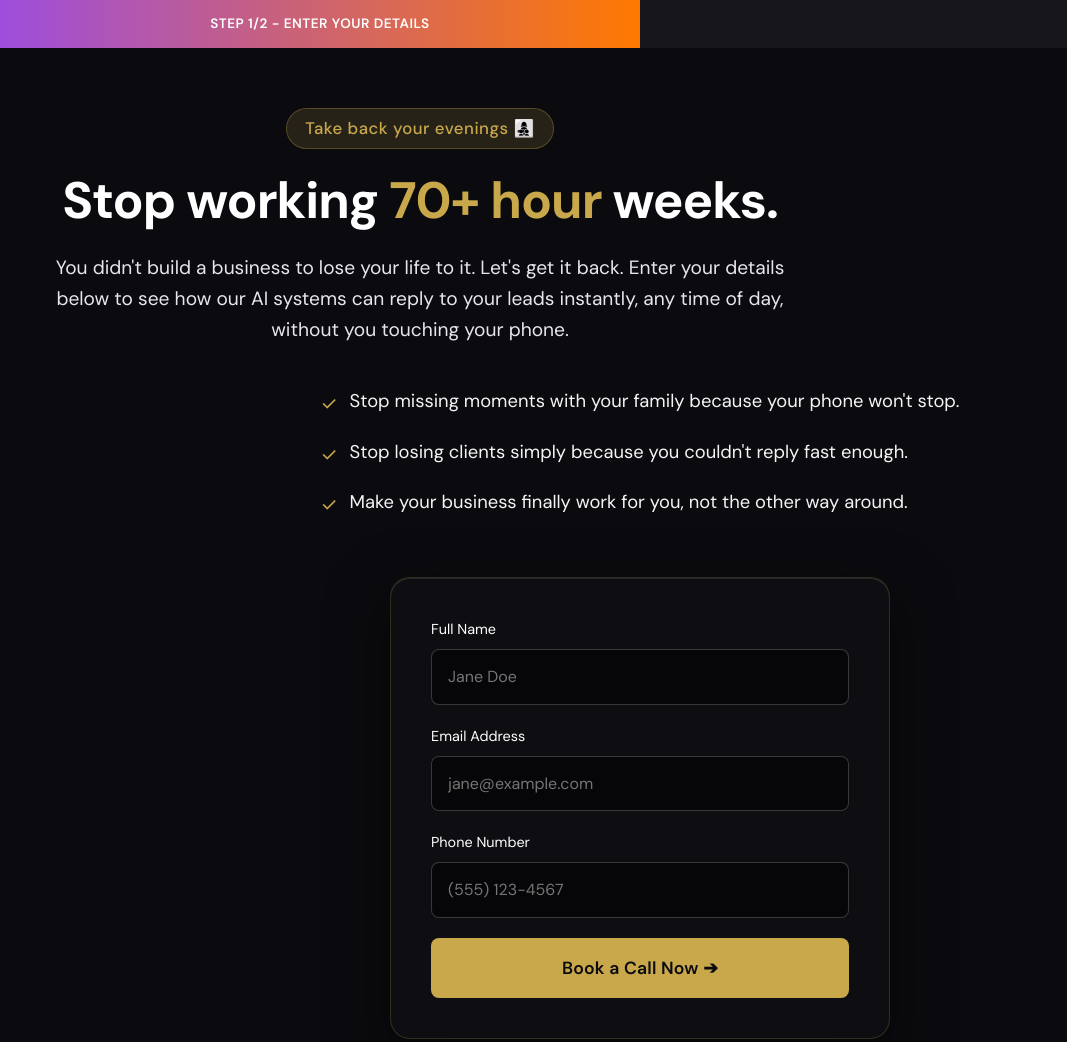
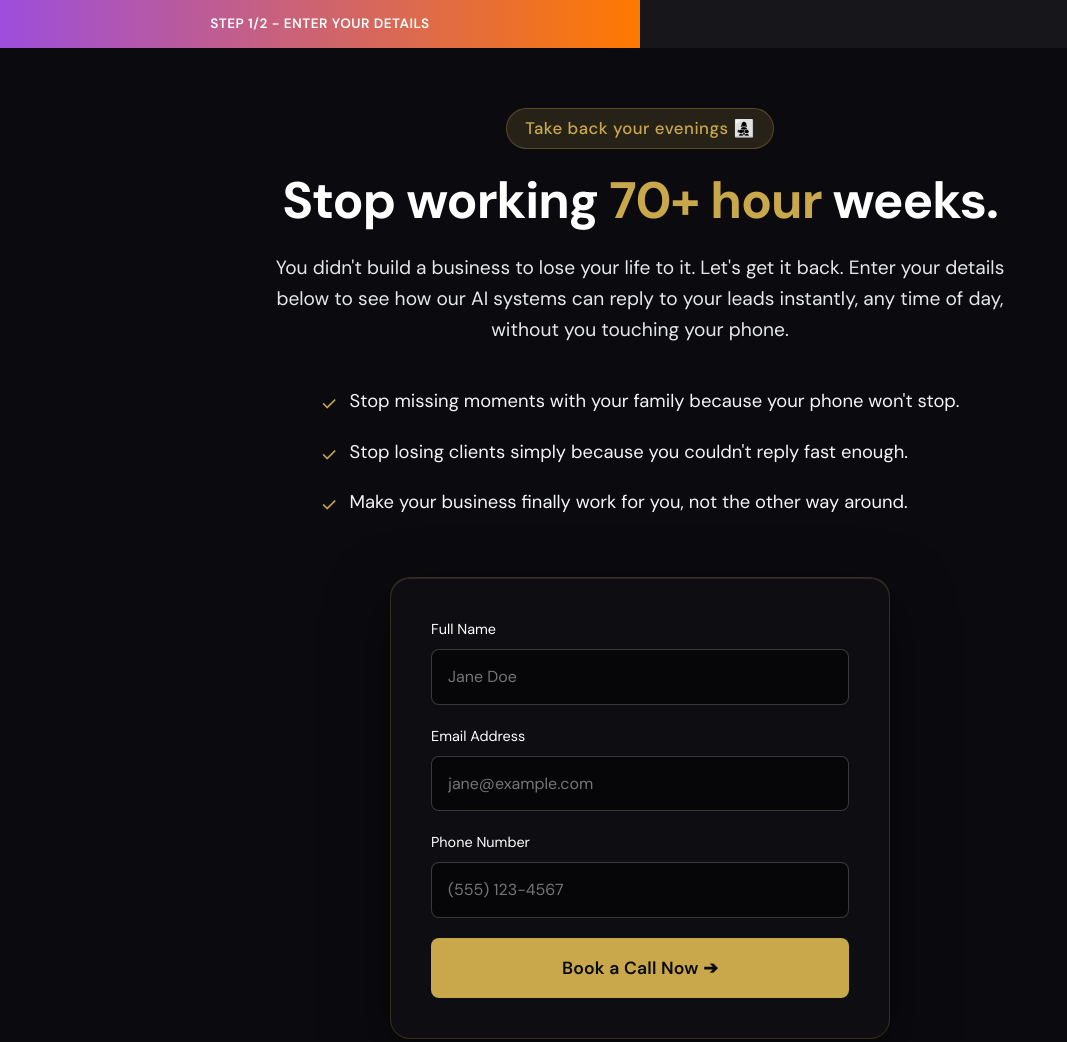
Before and after one commit to darrshandangi/GaneoAI, a website: page appointment.html in a window 1280 px wide. Shown: the whole page, without its empty margins (0-1067 px from the left). Drawn offline with Linux system fonts and the light colour scheme; a script that the page names is missing; a web font is replaced by a local one.

Commit message:
Fix header alignment on appointment page

```diff
--- a/appointment.html
+++ b/appointment.html
@@ -50,7 +50,7 @@
             text-align: center;
             padding: 0 20px;
             max-width: 800px;
-            margin-bottom: 40px;
+            margin: 0 auto 40px auto;
         }
 
         .appointment-title {
```
